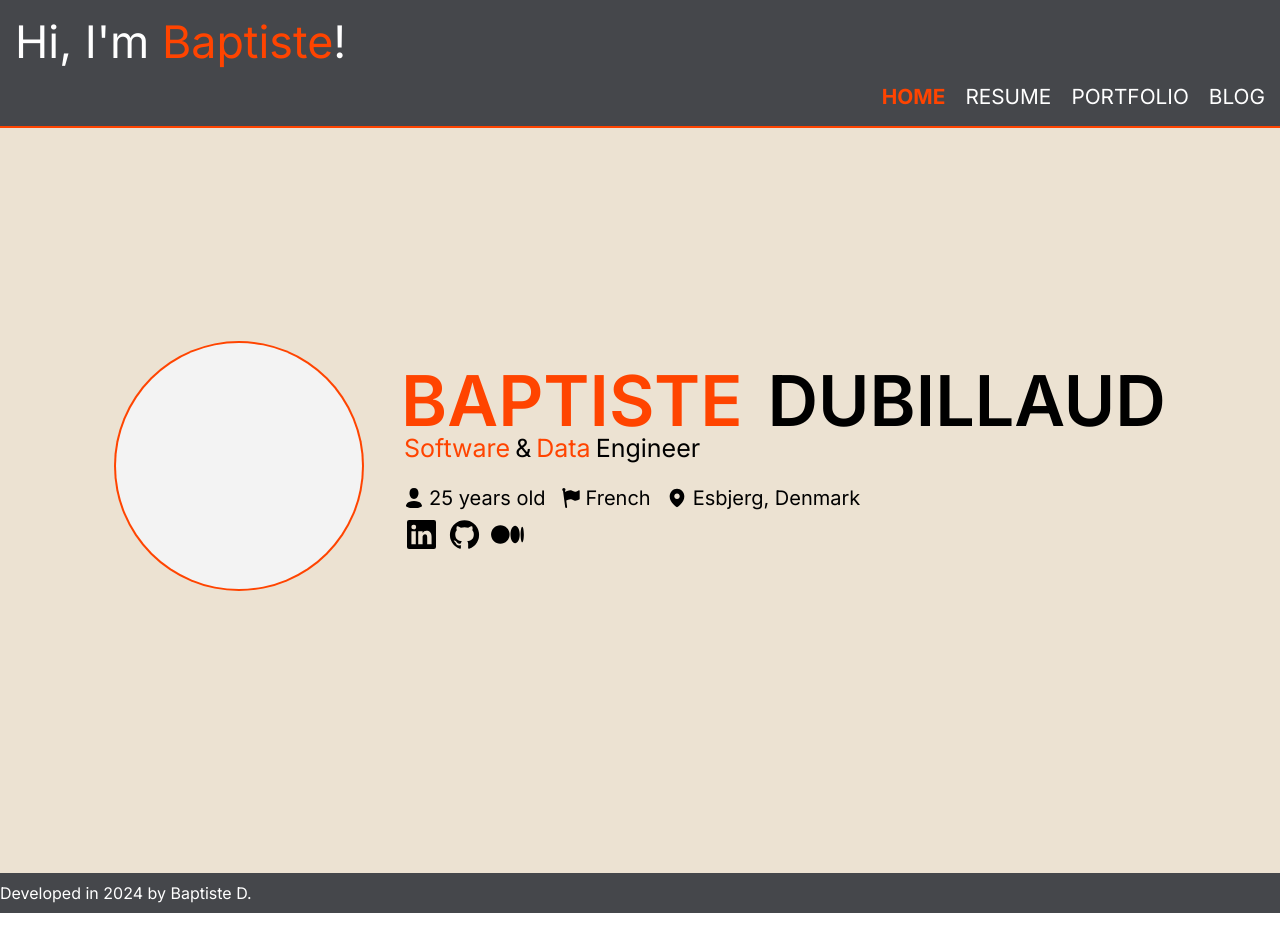
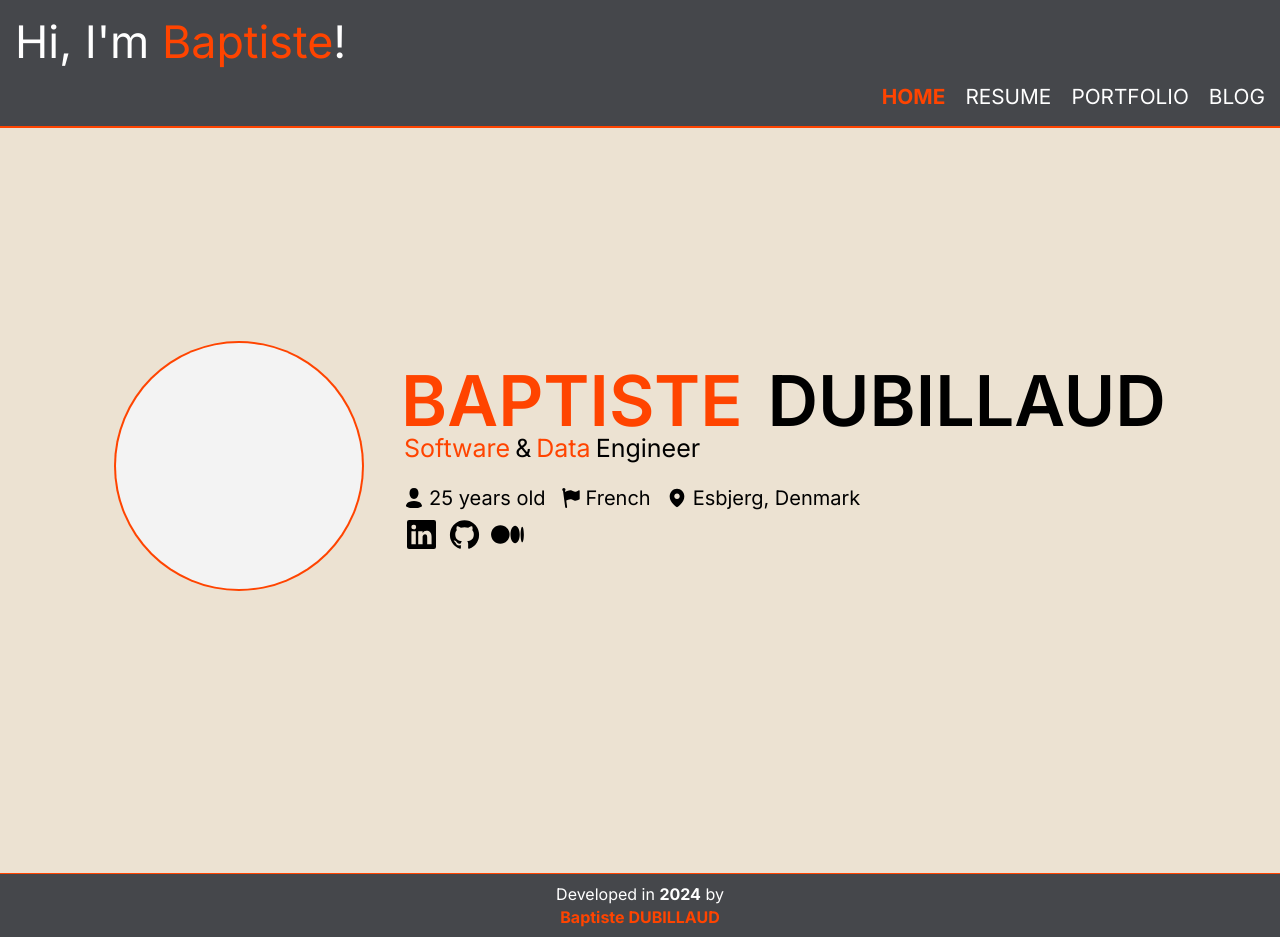
Before and after one commit to baptiste-dubillaud/personal-website, a Next.js app: page / in a window 1280 px wide. Before the commit the page ends 913 px from the top, so only its background shows below. Built offline with nearby package versions, Linux system fonts and the light colour scheme.

Commit message:
Improve footer

```diff
--- a/src/components/core/footer/Footer.js
+++ b/src/components/core/footer/Footer.js
@@ -4,7 +4,9 @@ export default function FooterComponent({}) {
 
     return (
         <div className={styles.footer_container}>
-            Developed in 2024 by Baptiste D.
+
+            <span>Developed in <span className={styles.bold_text}>2024</span> by</span>
+            <span className={`${styles.orange_text} ${styles.bold_text}`}>Baptiste DUBILLAUD</span>
         </div>
     )
 }
--- a/src/components/core/footer/Footer.module.css
+++ b/src/components/core/footer/Footer.module.css
@@ -2,4 +2,17 @@
     background-color: #45474B;
     color: white;
     padding: 10px 0px;
+    border-top: 1px solid var(--color-orange);
+    align-items: center;
+    display: flex;
+    flex-direction: column;
+    gap: 3px;
 }
+
+.bold_text {
+    font-weight: bold;
+}
+
+.orange_text {
+    color: var(--color-orange);
+}
```
